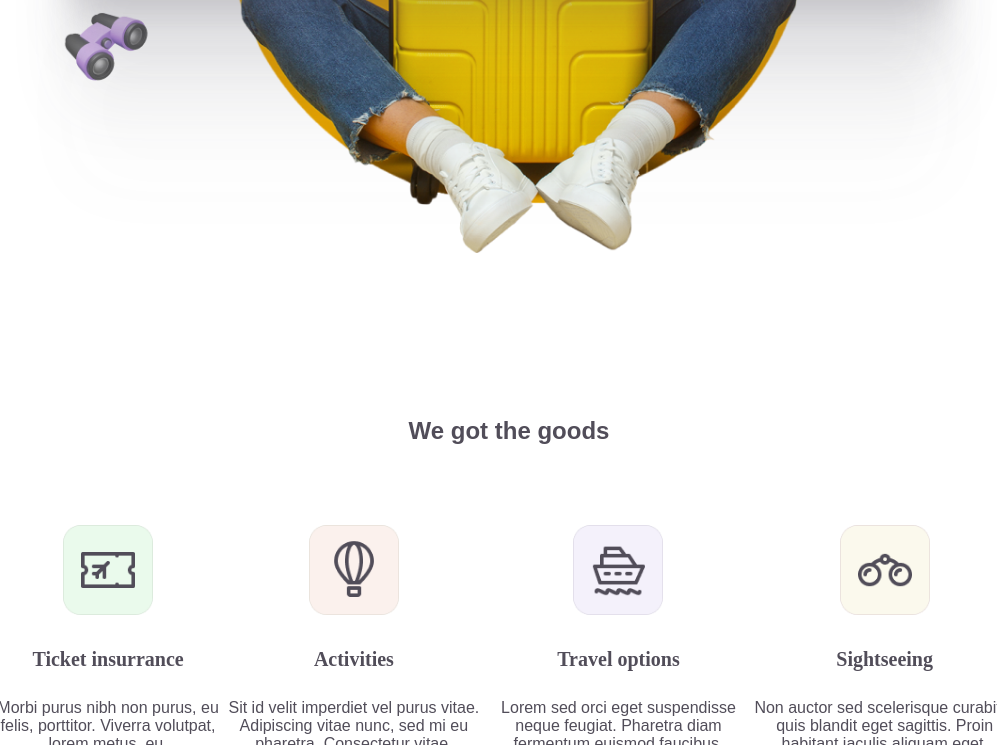
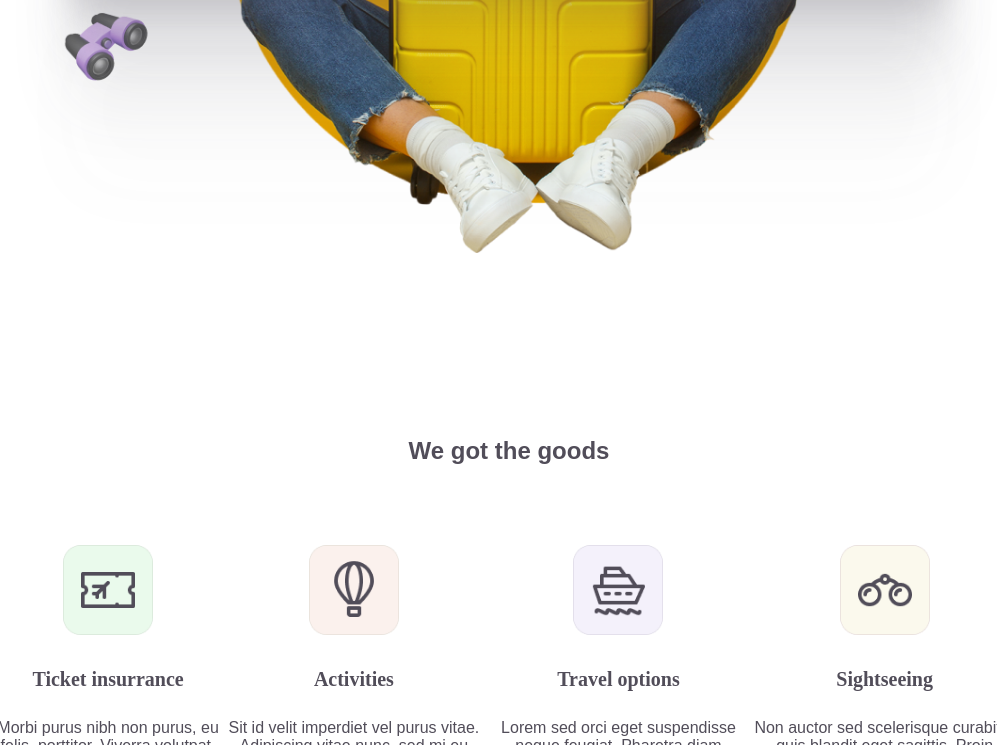
Before and after one commit to Rhythmstha/travel-project-1, a plain HTML site: page index.html in a window 1280 px wide. Shown: the part 455-1200 px from the top of the page, without its empty margins (131-1128 px from the left). Drawn offline with Linux system fonts and the light colour scheme.

Commit message:
updates padding top of h1

```diff
--- a/style.css
+++ b/style.css
@@ -99,7 +99,7 @@ margin-left: 25px;
     cursor: pointer;
 }
 h1{
-    padding-top: 220px;
+    padding-top: 240px;
     padding-bottom: 80px;
     text-align: center;
     font-weight: bold;
```
